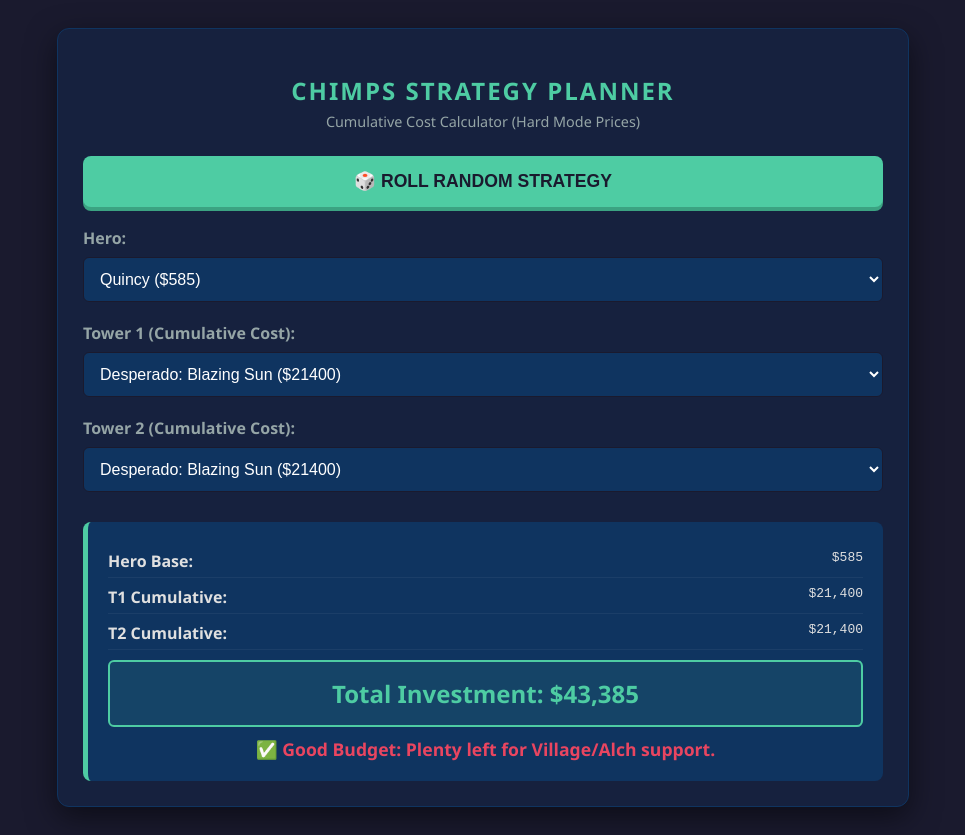
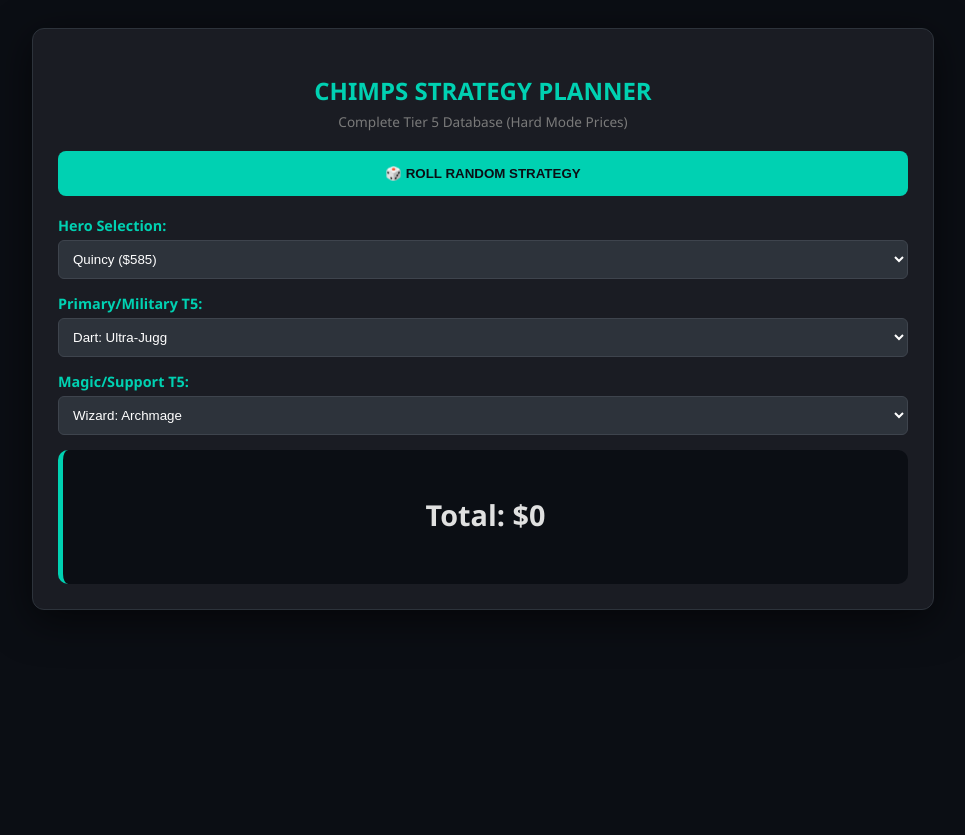
Before and after one commit to brettfilko19-sketch/BTD6Randomizer_v2, a plain HTML site: page index.html in a window 1280 px wide. Shown: the whole page, without its empty margins (157-1122 px from the left). After the commit the page ends 800 px from the top, so only its background shows below. Drawn offline with Linux system fonts and the light colour scheme.

Commit message:
Update index.html

```diff
--- a/index.html
+++ b/index.html
@@ -2,153 +2,169 @@
 <html lang="en">
 <head>
     <meta charset="UTF-8">
-    <title>BTD6 CHIMPS Strategy Planner</title>
+    <title>BTD6 Ultimate CHIMPS Planner</title>
     <style>
-        body { font-family: 'Segoe UI', Tahoma, Geneva, Verdana, sans-serif; background: #1a1a2e; color: #e0e0e0; padding: 20px; }
-        .container { max-width: 800px; margin: auto; background: #16213e; padding: 25px; border-radius: 12px; box-shadow: 0 10px 30px rgba(0,0,0,0.5); border: 1px solid #0f3460; }
-        h2 { color: #4ecca3; text-align: center; text-transform: uppercase; letter-spacing: 2px; margin-bottom: 5px; }
-        .subtitle { text-align: center; color: #95a5a6; font-size: 0.9em; margin-bottom: 25px; }
-        .input-group { margin-bottom: 20px; display: flex; flex-direction: column; }
-        label { margin-bottom: 8px; font-weight: bold; color: #95a5a6; }
-        select { padding: 12px; border-radius: 6px; background: #0f3460; color: white; border: 1px solid #1a1a2e; font-size: 16px; cursor: pointer; transition: 0.3s; }
-
-        .btn-random {
-            width: 100%; padding: 15px; margin-bottom: 20px; border: none; border-radius: 8px;
-            background: #4ecca3; color: #1a1a2e; font-weight: bold; font-size: 1.1em;
-            cursor: pointer; transition: 0.3s; box-shadow: 0 4px 0 #3ba382;
-        }
-        .btn-random:hover { background: #45b691; transform: translateY(-2px); }
-        .btn-random:active { transform: translateY(2px); box-shadow: none; }
-
-        .summary { margin-top: 30px; padding: 20px; background: #0f3460; border-radius: 8px; border-left: 5px solid #4ecca3; }
-        .total-box { font-size: 1.5em; text-align: center; margin-top: 10px; padding: 15px; border-radius: 6px; font-weight: bold; }
-        .under-budget { border: 2px solid #4ecca3; color: #4ecca3; background: rgba(78, 204, 163, 0.1); }
-        .over-budget { border: 2px solid #e94560; color: #e94560; background: rgba(233, 69, 96, 0.1); animation: blink 1.5s infinite; }
-
-        @keyframes blink { 50% { opacity: 0.7; } }
-        .warning-text { color: #e94560; font-weight: bold; text-align: center; margin-top: 10px; font-size: 1.1em; }
-        #priceReport p { margin: 8px 0; border-bottom: 1px solid rgba(255,255,255,0.05); padding-bottom: 5px; }
-        .cost-val { float: right; font-family: monospace; }
+        body { font-family: 'Segoe UI', sans-serif; background: #0b0e14; color: #e0e0e0; padding: 20px; }
+        .container { max-width: 850px; margin: auto; background: #1a1c23; padding: 25px; border-radius: 12px; border: 1px solid #2d333b; box-shadow: 0 10px 40px rgba(0,0,0,0.6); }
+        h2 { color: #00d1b2; text-align: center; text-transform: uppercase; margin-bottom: 5px; }
+        .subtitle { text-align: center; color: #7a7a7a; font-size: 0.85em; margin-bottom: 20px; }
+        .input-group { margin-bottom: 15px; }
+        label { display: block; margin-bottom: 5px; color: #00d1b2; font-weight: bold; font-size: 0.9em; }
+        select { width: 100%; padding: 10px; border-radius: 6px; background: #2d333b; color: white; border: 1px solid #3e444d; cursor: pointer; }
+        .btn-random { width: 100%; padding: 15px; background: #00d1b2; color: #0b0e14; border: none; border-radius: 8px; font-weight: bold; cursor: pointer; margin-bottom: 20px; }
+        .summary { background: #0b0e14; padding: 20px; border-radius: 10px; border-left: 5px solid #00d1b2; }
+        .total-box { font-size: 1.8em; text-align: center; margin-top: 10px; padding: 15px; border-radius: 8px; font-weight: bold; }
+        .under-budget { border: 2px solid #00d1b2; color: #00d1b2; }
+        .over-budget { border: 2px solid #ff3860; color: #ff3860; animation: pulse 2s infinite; }
+        @keyframes pulse { 0% { opacity: 1; } 50% { opacity: 0.6; } 100% { opacity: 1; } }
+        .cost-row { display: flex; justify-content: space-between; border-bottom: 1px solid #2d333b; padding: 8px 0; font-size: 0.95em; }
+        optgroup { background: #1a1c23; color: #00d1b2; }
     </style>
 </head>
 <body>
 
 <div class="container">
     <h2>CHIMPS Strategy Planner</h2>
-    <div class="subtitle">Cumulative Cost Calculator (Hard Mode Prices)</div>
+    <div class="subtitle">Complete Tier 5 Database (Hard Mode Prices)</div>
 
     <button class="btn-random" onclick="rollRandom()">🎲 ROLL RANDOM STRATEGY</button>
 
     <div class="input-group">
-        <label>Hero:</label>
+        <label>Hero Selection:</label>
         <select id="heroSelect" onchange="updateUI()"></select>
     </div>
 
     <div class="input-group">
-        <label>Tower 1 (Cumulative Cost):</label>
+        <label>Primary/Military T5:</label>
         <select id="tower1" onchange="updateUI()"></select>
     </div>
 
     <div class="input-group">
-        <label>Tower 2 (Cumulative Cost):</label>
+        <label>Magic/Support T5:</label>
         <select id="tower2" onchange="updateUI()"></select>
     </div>
 
     <div class="summary">
         <div id="priceReport"></div>
         <div id="totalDisplay" class="total-box">Total: $0</div>
-        <div id="budgetWarning" class="warning-text"></div>
+        <div id="saveupAdvice" style="margin-top:15px; font-style: italic; color: #95a5a6; text-align: center;"></div>
     </div>
 </div>
 
 <script>
-/** * PRICES SHOWN ARE CUMULATIVE (Base + T1 + T2 + T3 + T4 + T5)
- * Hard Mode / CHIMPS Difficulty
- */
 const heroes = [
-    { name: "Quincy", price: 585 },
-    { name: "Gwendolin", price: 970 },
-    { name: "Obyn Greenfoot", price: 700 },
-    { name: "Captain Churchill", price: 2160 },
-    { name: "Adora", price: 1080 },
-    { name: "Corvus", price: 1325 },
-    { name: "Silas (The Ice Shaper)", price: 1200 },
-    { name: "Sauda", price: 650 }
+    { name: "Quincy", price: 585 }, { name: "Gwen", price: 970 }, { name: "Obyn", price: 700 },
+    { name: "Churchill", price: 2160 }, { name: "Benjamin (N/A CHIMPS)", price: 1295 },
+    { name: "Ezili", price: 650 }, { name: "Pat Fusty", price: 865 }, { name: "Adora", price: 1080 },
+    { name: "Admiral Brickell", price: 970 }, { name: "Etienne", price: 920 }, { name: "Sauda", price: 650 },
+    { name: "Psi", price: 1080 }, { name: "Geraldo", price: 1325 }, { name: "Corvus", price: 1325 },
+    { name: "Silas", price: 1200 }, { name: "Rosalia", price: 1100 }
 ];
 
-const towers = [
-    { name: "Desperado: Blazing Sun", price: 21400 },
-    { name: "Desperado: Golden Justice", price: 44200 },
-    { name: "Desperado: Desert Phantom", price: 51000 },
-    { name: "Mermonkey: Lord of the Abyss", price: 34500 },
-    { name: "Mermonkey: Popseidon", price: 48000 },
-    { name: "Mermonkey: Final Harmonic", price: 41200 },
-    { name: "Dart: Crossbow Master", price: 27375 },
-    { name: "Boomer: Glaive Lord", price: 42100 },
-    { name: "Tack: The Tack Zone", price: 25850 },
-    { name: "Wizard: Archmage", price: 42500 },
-    { name: "Spike: Perma-Spike", price: 39500 },
-    { name: "Ice: Icicle Impale", price: 38200 },
-    { name: "Ninja: Grandmaster Ninja", price: 52000 },
-    { name: "Sniper: Elite Sniper", price: 21500 },
-    { name: "Heli: Apache Prime", price: 58000 },
-    { name: "Sub: Sub Commander", price: 34000 }
+const primaryT5 = [
+    { name: "Dart: Ultra-Jugg", price: 18740 }, { name: "Dart: PMFC", price: 53700 }, { name: "Dart: XBM", price: 27375 },
+    { name: "Boomer: Glaive Lord", price: 42100 }, { name: "Boomer: Perma Charge", price: 41250 }, { name: "Boomer: MOAB Dom", price: 63500 },
+    { name: "Bomb: Bloon Crush", price: 61000 }, { name: "Bomb: MOAB Elim", price: 31500 }, { name: "Bomb: Bomb Blitz", price: 40500 },
+    { name: "Tack: Inferno Ring", price: 55500 }, { name: "Tack: S-Maelstrom", price: 18500 }, { name: "Tack: Tack Zone", price: 25850 },
+    { name: "Ice: Super Brittle", price: 38500 }, { name: "Ice: Absolute Zero", price: 26000 }, { name: "Ice: Icicle Impale", price: 38200 },
+    { name: "Glue: Bloon Solver", price: 31000 }, { name: "Glue: Glue Storm", price: 19500 }, { name: "Glue: Super Glue", price: 35000 }
 ];
 
-function initDropdowns() {
-    const heroEl = document.getElementById('heroSelect');
-    const t1El = document.getElementById('tower1');
-    const t2El = document.getElementById('tower2');
+const militaryT5 = [
+    { name: "Sniper: Cripple MOAB", price: 45000 }, { name: "Sniper: Elite Sniper", price: 21500 }, { name: "Sniper: Elite Defender", price: 17500 },
+    { name: "Sub: Energizer", price: 37000 }, { name: "Sub: Pre-Emptive", price: 43000 }, { name: "Sub: Sub Commander", price: 34000 },
+    { name: "Ace: Sky Shredder", price: 46100 }, { name: "Ace: Tsar Bomba", price: 38000 }, { name: "Ace: Big Plane", price: 102000 },
+    { name: "Heli: Apache Prime", price: 58000 }, { name: "Heli: Com. Commander", price: 38000 }, { name: "Heli: Special Poperations", price: 32000 },
+    { name: "Dartling: Ray of Doom", price: 112000 }, { name: "Dartling: M.A.D", price: 72000 }, { name: "Dartling: B.E.Z", price: 62000 }
+];
 
-    heroes.forEach((h, i) => heroEl.add(new Option(`${h.name} ($${h.price})`, i)));
-    towers.forEach((t, i) => {
-        t1El.add(new Option(`${t.name} ($${t.price})`, i));
-        t2El.add(new Option(`${t.name} ($${t.price})`, i));
-    });
+const magicT5 = [
+    { name: "Wizard: Archmage", price: 42500 }, { name: "Wizard: WLP", price: 65000 }, { name: "Wizard: Prince Darkness", price: 31800 },
+    { name: "Super: True Sun God", price: 650000 }, { name: "Super: Anti-Bloon", price: 103000 }, { name: "Super: Legend of Night", price: 255000 },
+    { name: "Ninja: Grandmaster", price: 52000 }, { name: "Ninja: Grand Saboteur", price: 25000 }, { name: "Ninja: Master Bomber", price: 44000 },
+    { name: "Alch: Permabrew", price: 72000 }, { name: "Alch: Total Transfo", price: 51000 }, { name: "Alch: BMA", price: 54000 },
+    { name: "Druid: Superstorm", price: 75000 }, { name: "Druid: Spirit Forest", price: 48000 }, { name: "Druid: Avatar Wrath", price: 52000 },
+    { name: "Mermonkey: Abyss Lord", price: 34500 }, { name: "Mermonkey: Popseidon", price: 48000 }, { name: "Mermonkey: Final Harmonic", price: 41200 }
+];
+
+const supportT5 = [
+    { name: "Spike: Super Mines", price: 162500 }, { name: "Spike: Carpet Spikes", price: 45000 }, { name: "Spike: Perma-Spike", price: 39500 },
+    { name: "Village: Primary Expert", price: 32000 }, { name: "Village: Homeland", price: 55000 }, { name: "Village: Monkeyopolis", price: 15000 },
+    { name: "Engi: Sent. Champion", price: 36000 }, { name: "Engi: Ultraboost", price: 115000 }, { name: "Engi: XXXL Trap", price: 62000 },
+    { name: "Beast: Megalodon", price: 65000 }, { name: "Beast: Pouākai", price: 48000 }, { name: "Beast: Giganotosaurus", price: 82000 }
+];
+
+function populate() {
+    const hSelect = document.getElementById('heroSelect');
+    const t1Select = document.getElementById('tower1');
+    const t2Select = document.getElementById('tower2');
+
+    heroes.forEach((h, i) => hSelect.add(new Option(`${h.name} ($${h.price})`, i)));
+
+    const g1 = document.createElement('optgroup'); g1.label = "PRIMARY";
+    primaryT5.forEach((t, i) => g1.appendChild(new Option(t.name, "P" + i)));
+    t1Select.appendChild(g1);
+
+    const g2 = document.createElement('optgroup'); g2.label = "MILITARY";
+    militaryT5.forEach((t, i) => g2.appendChild(new Option(t.name, "M" + i)));
+    t1Select.appendChild(g2);
+
+    const g3 = document.createElement('optgroup'); g3.label = "MAGIC";
+    magicT5.forEach((t, i) => g3.appendChild(new Option(t.name, "Ma" + i)));
+    t2Select.appendChild(g3);
+
+    const g4 = document.createElement('optgroup'); g4.label = "SUPPORT";
+    supportT5.forEach((t, i) => g4.appendChild(new Option(t.name, "S" + i)));
+    t2Select.appendChild(g4);
 }
 
 function rollRandom() {
     document.getElementById('heroSelect').selectedIndex = Math.floor(Math.random() * heroes.length);
-    document.getElementById('tower1').selectedIndex = Math.floor(Math.random() * towers.length);
-    document.getElementById('tower2').selectedIndex = Math.floor(Math.random() * towers.length);
+    document.getElementById('tower1').selectedIndex = Math.floor(Math.random() * (primaryT5.length + militaryT5.length));
+    document.getElementById('tower2').selectedIndex = Math.floor(Math.random() * (magicT5.length + supportT5.length));
     updateUI();
 }
 
 function updateUI() {
-    const hIdx = document.getElementById('heroSelect').value;
-    const t1Idx = document.getElementById('tower1').value;
-    const t2Idx = document.getElementById('tower2').value;
+    const h = heroes[document.getElementById('heroSelect').value];
+    const t1Val = document.getElementById('tower1').value;
+    const t2Val = document.getElementById('tower2').value;
 
-    const h = heroes[hIdx];
-    const t1 = towers[t1Idx];
-    const t2 = towers[t2Idx];
+    const getTower = (val) => {
+        if(val.startsWith("P")) return primaryT5[val.substring(1)];
+        if(val.startsWith("M")) return militaryT5[val.substring(1)];
+        if(val.startsWith("Ma")) return magicT5[val.substring(2)];
+        if(val.startsWith("S")) return supportT5[val.substring(1)];
+    };
 
+    const t1 = getTower(t1Val);
+    const t2 = getTower(t2Val);
     const total = h.price + t1.price + t2.price;
-    const budgetLimit = 100000;
 
     document.getElementById('priceReport').innerHTML = `
-        <p><strong>Hero Base:</strong> <span class="cost-val">$${h.price.toLocaleString()}</span></p>
-        <p><strong>T1 Cumulative:</strong> <span class="cost-val">$${t1.price.toLocaleString()}</span></p>
-        <p><strong>T2 Cumulative:</strong> <span class="cost-val">$${t2.price.toLocaleString()}</span></p>
+        <div class="cost-row"><span>${h.name}</span><span>$${h.price.toLocaleString()}</span></div>
+        <div class="cost-row"><span>${t1.name}</span><span>$${t1.price.toLocaleString()}</span></div>
+        <div class="cost-row"><span>${t2.name}</span><span>$${t2.price.toLocaleString()}</span></div>
     `;
 
     const totalBox = document.getElementById('totalDisplay');
-    totalBox.innerText = `Total Investment: $${total.toLocaleString()}`;
+    const advice = document.getElementById('saveupAdvice');
+    totalBox.innerText = `Total: $${total.toLocaleString()}`;
 
-    const warning = document.getElementById('budgetWarning');
-    if (total > budgetLimit) {
+    if (total > 178000) {
         totalBox.className = "total-box over-budget";
-        warning.innerText = "⚠️ EXCEEDS $100K: This setup takes up most of your CHIMPS cash!";
+        advice.innerText = "🚨 IMPOSSIBLE: Total exceeds total CHIMPS income (~$178k).";
+    } else if (total > 110000) {
+        totalBox.className = "total-box over-budget";
+        advice.innerText = "⚠️ TIGHT SAVEUP: You need an elite mid-game bridge like 0-3-2 Sniper.";
     } else {
         totalBox.className = "total-box under-budget";
-        warning.innerText = "✅ Good Budget: Plenty left for Village/Alch support.";
+        advice.innerText = "✅ COMFORTABLE: Plenty of cash for Alchemists and Villages.";
     }
 }
 
-initDropdowns();
+populate();
 updateUI();
 </script>
-
 </body>
-
 </html>
```
